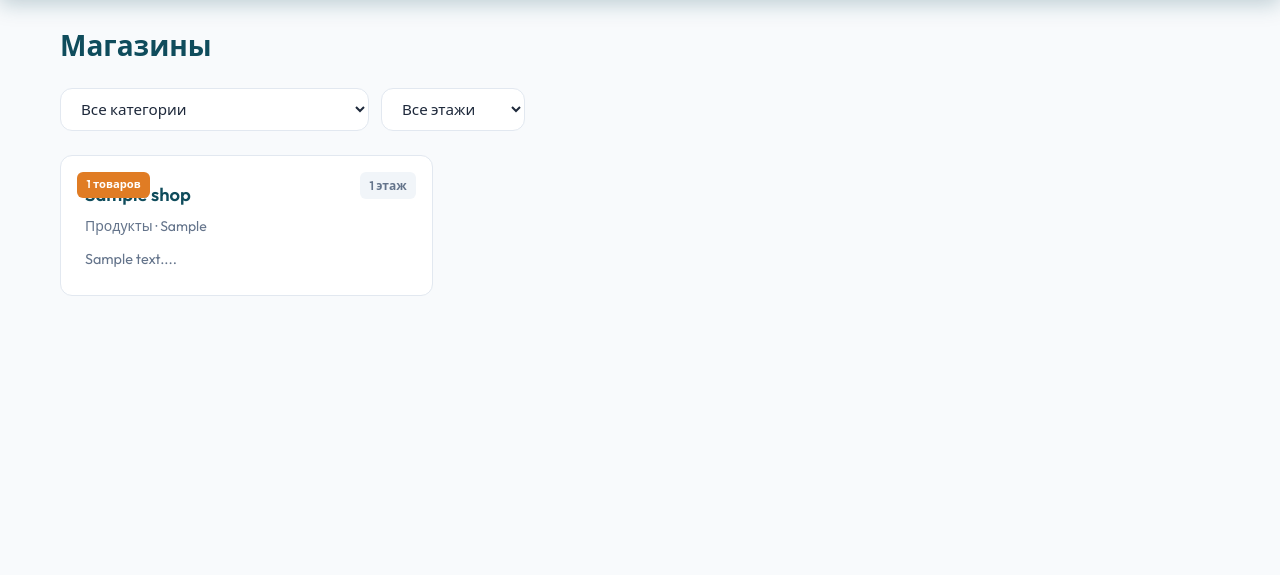
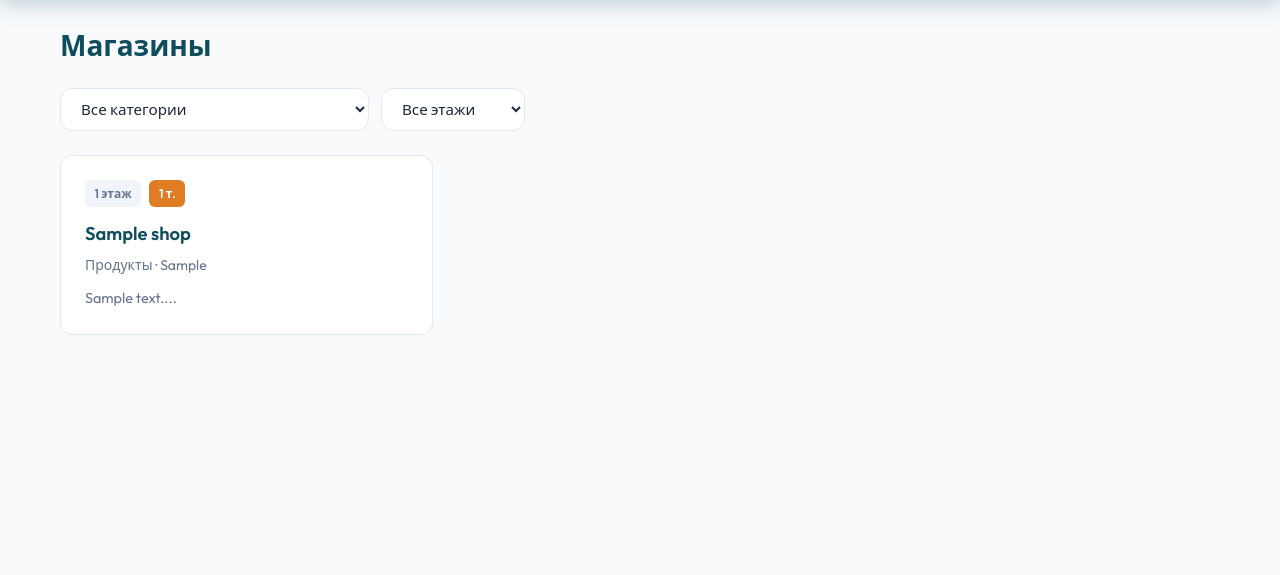
Before and after one commit to Sosos1234/course, a PHP site: page /index.php?page=shops in a window 1280 px wide. Shown: the part 70-645 px from the top of the page. Run offline with PHP 8.4, Linux system fonts and the light colour scheme; data comes from the database, SQL or seed files in the repository; tables that the repository leaves empty hold one stand-in row (values such as "Sample post").

Commit message:
Бейджи магазинов: вынесены в отдельный ряд, не перекрывают название
Co-authored-by: Seign9 <Sosos1234@users.noreply.github.com>

```diff
--- a/assets/css/style.css
+++ b/assets/css/style.css
@@ -309,17 +309,19 @@ body {
     color: var(--text);
     border: 1px solid var(--border);
     transition: all var(--transition);
-    position: relative;
 }
 .shop-card:hover {
     box-shadow: var(--shadow-hover);
     transform: translateY(-4px);
     border-color: var(--primary-light);
 }
+.shop-card-badges {
+    display: flex;
+    flex-wrap: wrap;
+    gap: 0.5rem;
+    margin-bottom: 0.75rem;
+}
 .shop-card .floor-badge {
-    position: absolute;
-    top: 1rem;
-    right: 1rem;
     padding: 0.25rem 0.6rem;
     background: var(--bg-alt);
     color: var(--text-muted);
@@ -328,13 +330,10 @@ body {
     border-radius: 6px;
 }
 .shop-card .product-count-badge {
-    position: absolute;
-    top: 1rem;
-    left: 1rem;
     padding: 0.25rem 0.6rem;
     background: var(--accent);
     color: #fff;
-    font-size: 0.7rem;
+    font-size: 0.75rem;
     font-weight: 600;
     border-radius: 6px;
 }
@@ -343,7 +342,6 @@ body {
     font-size: 1.15rem;
     font-weight: 600;
     color: var(--primary);
-    padding: 0 4rem 0 0;
 }
 .shop-meta, .shop-floor {
     font-size: 0.875rem;
--- a/views/shops.php
+++ b/views/shops.php
@@ -26,10 +26,12 @@
             <?php else: ?>
             <?php foreach ($shops as $s): ?>
             <a href="index.php?page=shop&id=<?= (int)$s['id'] ?>" class="shop-card">
-                <span class="floor-badge"><?= htmlspecialchars($s['floor_name']) ?></span>
-                <?php if (!empty($s['product_count'])): ?>
-                <span class="product-count-badge"><?= (int)$s['product_count'] ?> товаров</span>
-                <?php endif; ?>
+                <div class="shop-card-badges">
+                    <span class="floor-badge"><?= htmlspecialchars($s['floor_name']) ?></span>
+                    <?php if (!empty($s['product_count'])): ?>
+                    <span class="product-count-badge"><?= (int)$s['product_count'] ?> т.</span>
+                    <?php endif; ?>
+                </div>
                 <h3><?= htmlspecialchars($s['name']) ?></h3>
                 <p class="shop-meta"><?= htmlspecialchars($s['category_name']) ?><?= $s['pavilion'] ? ' · ' . htmlspecialchars($s['pavilion']) : '' ?></p>
                 <?php if (!empty($s['description'])): ?>
```
Also changed, not shown: views/home.php (+6 -4 lines).
